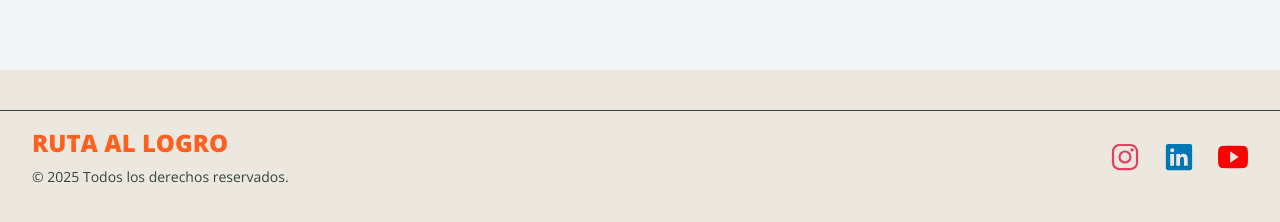
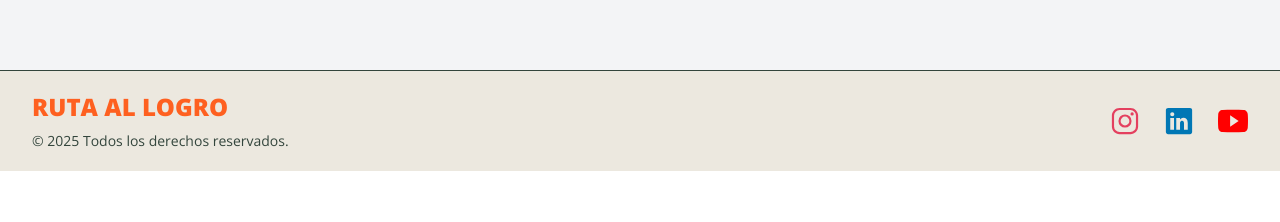
Before and after one commit to diegocabre/neymartinez, a Next.js app: page /views/comienza-aqui in a window 1280 px wide. Shown: the part 962-1184 px from the top of the page. After the commit the page ends 1133 px from the top, so only its background shows below. Built offline with nearby package versions, Linux system fonts and the light colour scheme.

Commit message:
agregar py para que boton no se vea pegado

```diff
--- a/src/app/views/home/page.tsx
+++ b/src/app/views/home/page.tsx
@@ -150,7 +150,7 @@ export default function HomePage() {
         </div>
       </section>
 
-      <section className="flex flex-col md:flex-row items-center md:items-center justify-center md:justify-between min-h-screen bg-amarillo px-6 lg:px-20">
+      <section className="flex flex-col md:flex-row items-center md:items-center justify-center md:justify-between min-h-screen bg-amarillo px-6 lg:px-20 py-10">
 
         {/* Imagen al lado izquierdo en md+ */}
         <div className="w-full md:w-[60%] lg:w-[50%] flex flex-col items-center md:items-start">
--- a/src/components/footer/Footer.tsx
+++ b/src/components/footer/Footer.tsx
@@ -3,9 +3,7 @@ import { IoLogoInstagram, IoLogoLinkedin, IoLogoYoutube } from "react-icons/io5"
 
 export const Footer = () => {
   return (
-    <footer className="bg-amarillo text-center py-10">
-      {/* linea de separación */}
-      <div className="border-b border-verdes mb-4" />
+    <footer className="bg-amarillo text-center py-5 border-t border-verdes">
       <div className="container mx-auto px-4 sm:px-6 lg:px-8 flex flex-col md:flex-row items-center justify-between space-y-4 md:space-y-0">
         {/* Información del sitio */}
         <div className="text-center md:text-left">
```
